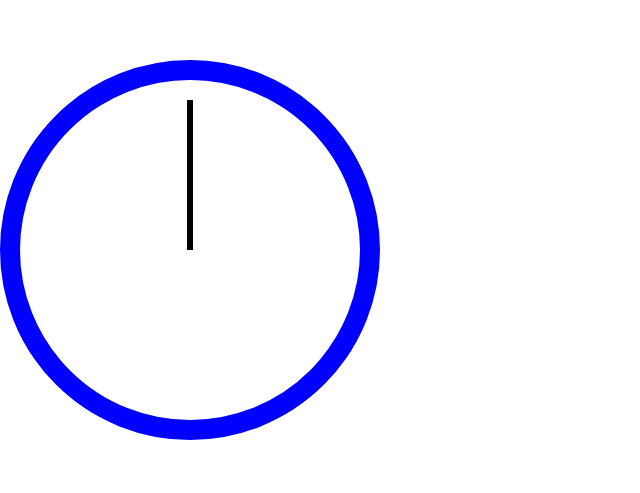
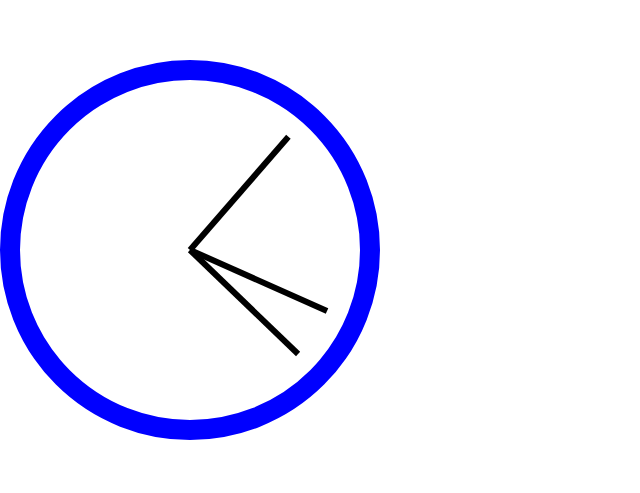
Before and after one commit to ShaneH12/JS-clock, a plain HTML site: page index.html in a window 1280 px wide. Shown: the part 150-643 px from the top of the page, without its empty margins (0-640 px from the left). Drawn offline with Linux system fonts and the light colour scheme.

Commit message:
javascript code for clock function

```diff
--- a/index.html
+++ b/index.html
@@ -13,5 +13,7 @@
         <div class="hand second-hand"></div>
       </div>
     </div>
+
+    	<script src=script.js></script>
   </body>
     </html>
--- a/script.js
+++ b/script.js
@@ -0,0 +1,21 @@
+const secondHand = document.querySelector('.second-hand');
+const minsHand = document.querySelector('.min-hand');
+const hourHand = document.querySelector('.hour-hand');
+
+
+function setDate() {
+  const now = new Date();
+  const seconds = now.getSeconds();
+  const secondsDegrees = ((seconds / 60) * 360) + 90;
+  secondHand.style.transform = `rotate(${secondsDegrees}deg)`;
+  const mins = now.getMinutes();
+  const minsDegrees = ((mins / 60) * 360) + ((seconds/60)*6) + 90;
+  minsHand.style.transform = `rotate(${minsDegrees}deg)`;
+  const hour = now.getHours();
+  const hourDegrees = ((hour / 12) * 360) + ((mins/60)*30) + 90;
+  hourHand.style.transform = `rotate(${hourDegrees}deg)`;
+}
+
+
+setInterval(setDate, 1000);
+setDate();
```
